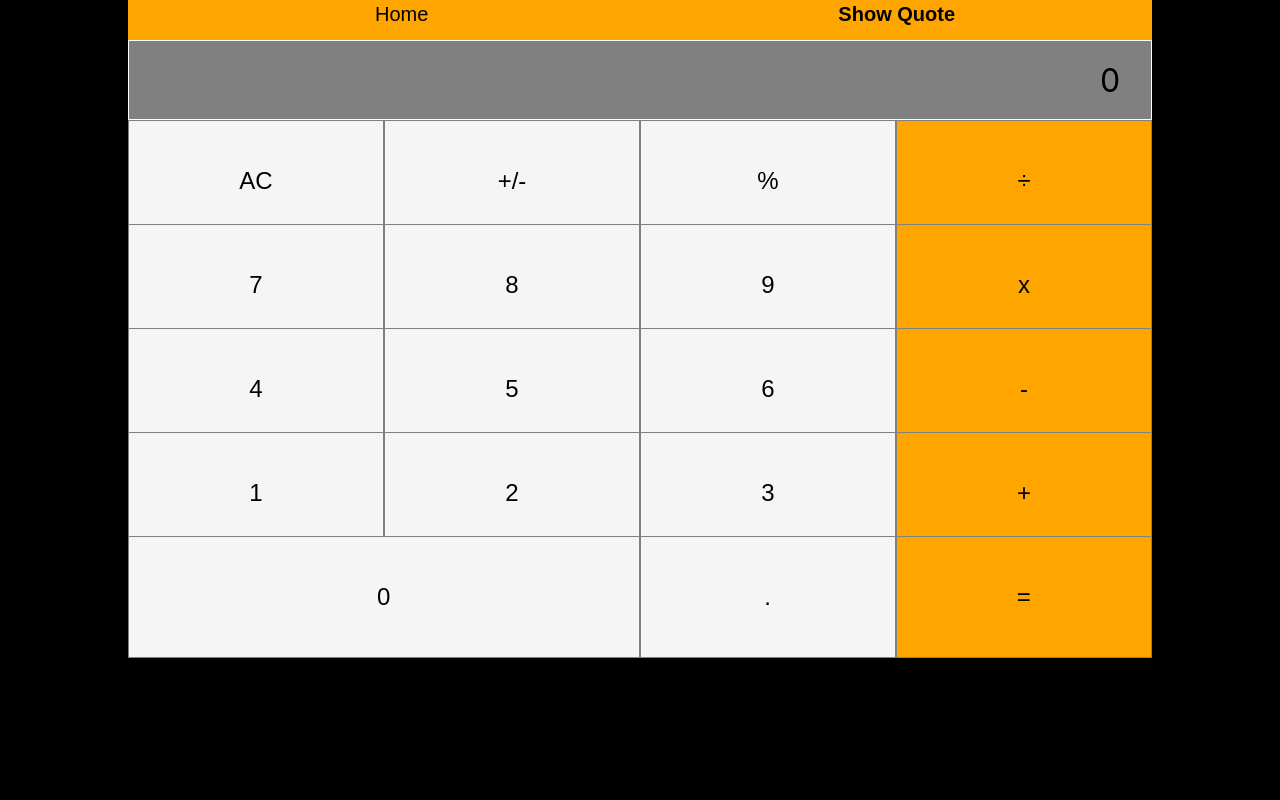
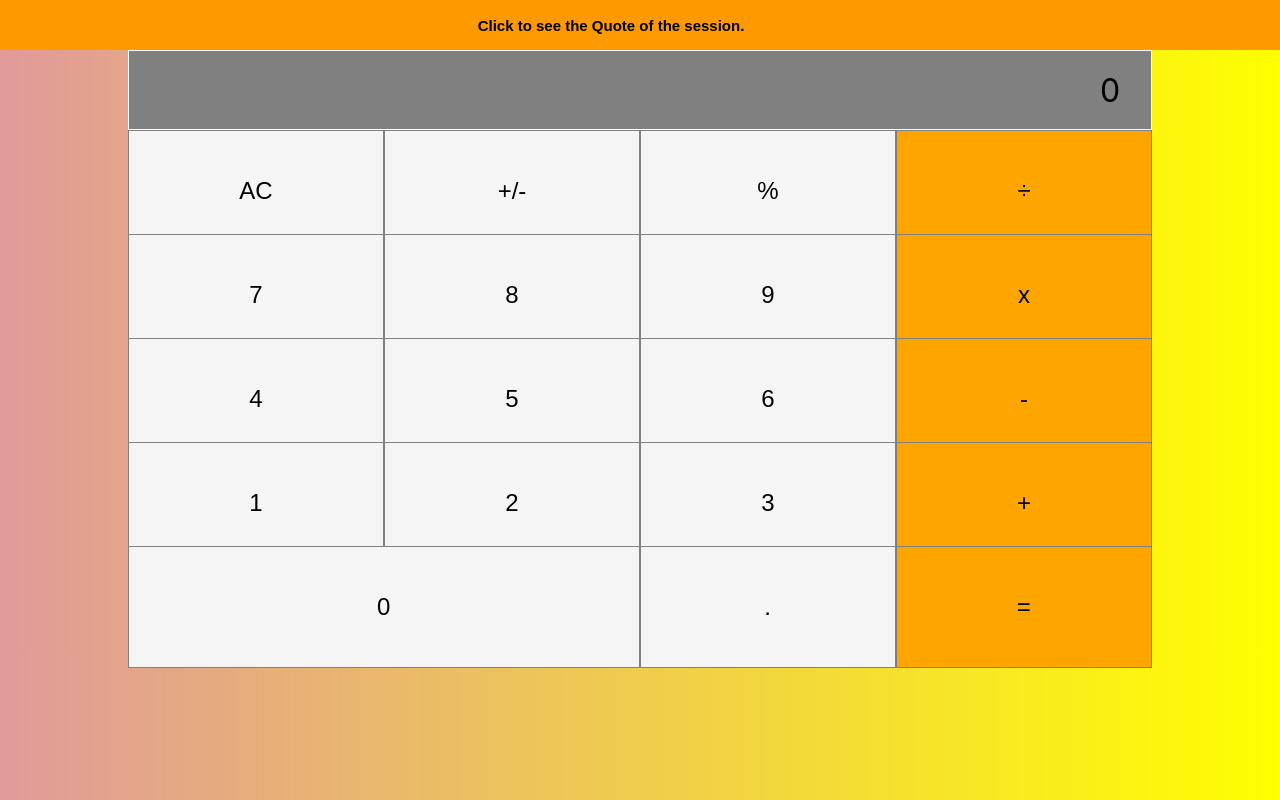
Before and after one commit to ClintonYounge/Math-Magicians-Project, a React (Create React App) app: page / in a window 1280 px wide. Built offline with nearby package versions, Linux system fonts and the light colour scheme.

Commit message:
Update code structure and css

```diff
--- a/src/App.css
+++ b/src/App.css
@@ -4,7 +4,6 @@
 }
 
 body {
-  background-color: black;
   margin: 0;
   font-family:
     -apple-system,
@@ -20,6 +19,7 @@ body {
     sans-serif;
   -webkit-font-smoothing: antialiased;
   -moz-osx-font-smoothing: grayscale;
+  background-image: linear-gradient(to right, rgb(224, 154, 154), yellow);
 }
 
 code {
@@ -109,7 +109,6 @@ button:hover {
 
 .quote-section {
   background-color: whitesmoke;
-  color: black;
 }
 
 .quote-container {
--- /dev/null
+++ b/src/App.js
@@ -0,0 +1,13 @@
+import Calculate from './components/calculator';
+import DisplayQuote from './components/DisplayQuote';
+
+function App() {
+  return (
+    <>
+      <DisplayQuote />
+      <Calculate />
+    </>
+  );
+}
+
+export default App;
--- /dev/null
+++ b/src/components/DisplayQuote.js
@@ -0,0 +1,20 @@
+import React, { useState } from 'react';
+import QuoteData from './QuoteData';
+import '../App.css';
+
+function QuoteButton() {
+  const [showQuote, setShowQuote] = useState(false);
+
+  const handleClick = () => {
+    setShowQuote(true);
+  };
+
+  return (
+    <div>
+      <button type="button" className="show-quote" onClick={handleClick}>Click to see the Quote of the session.</button>
+      {showQuote && <QuoteData />}
+    </div>
+  );
+}
+
+export default QuoteButton;
--- a/src/components/QuoteButton.js
+++ /dev/null
@@ -1,24 +0,0 @@
-/* eslint-disable react/button-has-type */
-import React, { useState } from 'react';
-import Quote from './Quote';
-import '../App.css';
-
-function QuoteButton() {
-  const [showQuote, setShowQuote] = useState(false);
-
-  const handleClick = () => {
-    setShowQuote(true);
-  };
-
-  return (
-    <div>
-      <ul className="navBar">
-        <li><button className="home-btn">Home</button></li>
-        <li><button className="show-quote" onClick={handleClick}>Show Quote</button></li>
-      </ul>
-      {showQuote && <Quote />}
-    </div>
-  );
-}
-
-export default QuoteButton;
--- a/src/components/calculator.js
+++ b/src/components/calculator.js
@@ -3,7 +3,6 @@ import '../App.css';
 import Display from './Display';
 import Button from './Button';
 import calculate from '../logic/calculate';
-import QuoteButton from './QuoteButton';
 
 function Calculate() {
   const [state, setState] = useState({ total: null, next: null, operation: null });
@@ -14,7 +13,6 @@ function Calculate() {
 
   return (
     <div className="main">
-      <div className="quote-section"><QuoteButton /></div>
       <div className="show-calculations"><Display value={state.next || state.total || '0'} /></div>
       <div className="input-rows">
         <ul className="inputRow-1">
--- a/src/index.js
+++ b/src/index.js
@@ -1,10 +1,10 @@
 import React from 'react';
 import ReactDOM from 'react-dom/client';
-import Calculate from './components/calculator';
+import App from './App';
 
 const root = ReactDOM.createRoot(document.getElementById('root'));
 root.render(
   <React.StrictMode>
-    <Calculate />
+    <App />
   </React.StrictMode>,
 );
```
Also changed, not shown: src/components/Header.js (deleted, +0 -15 lines), src/components/QuoteData.js (renamed from src/components/Quote.js).
